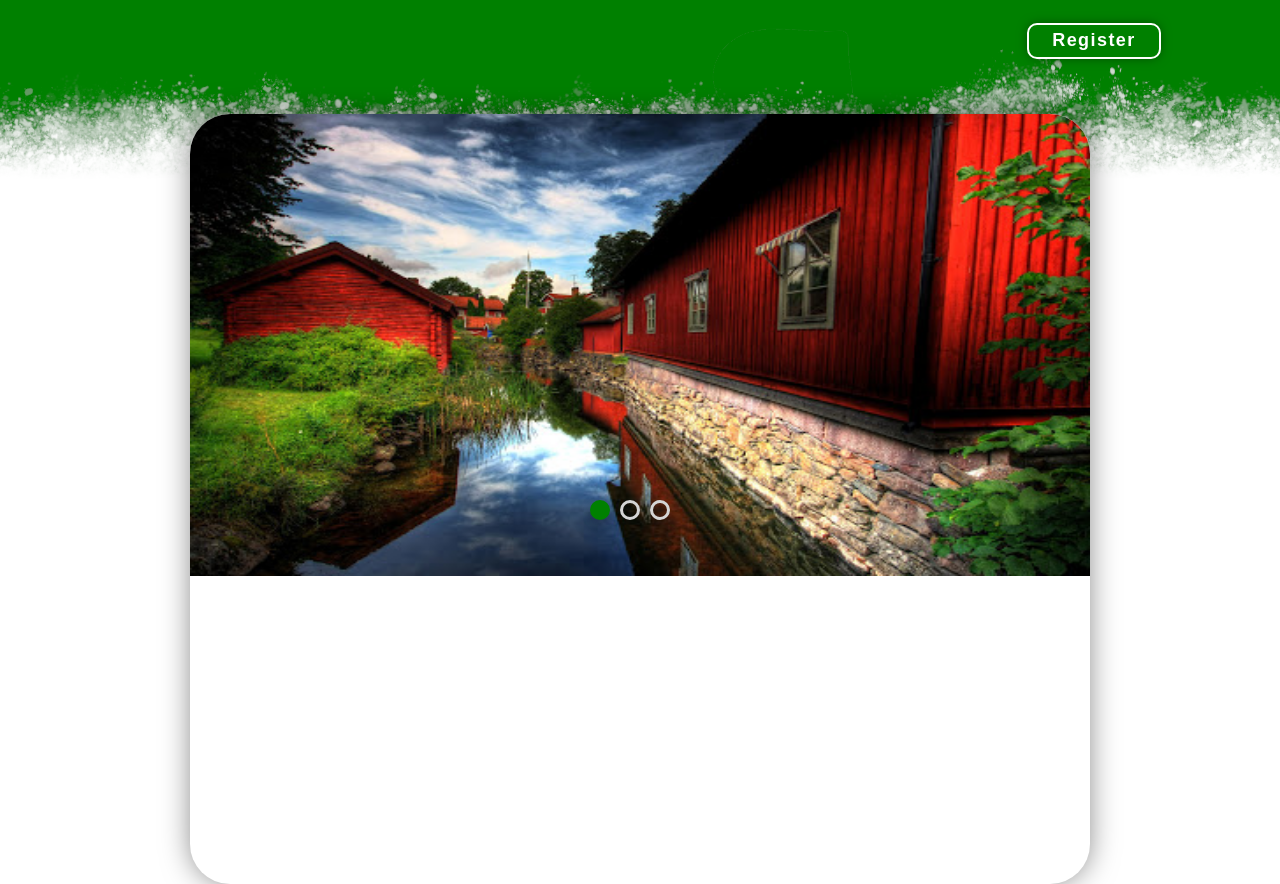
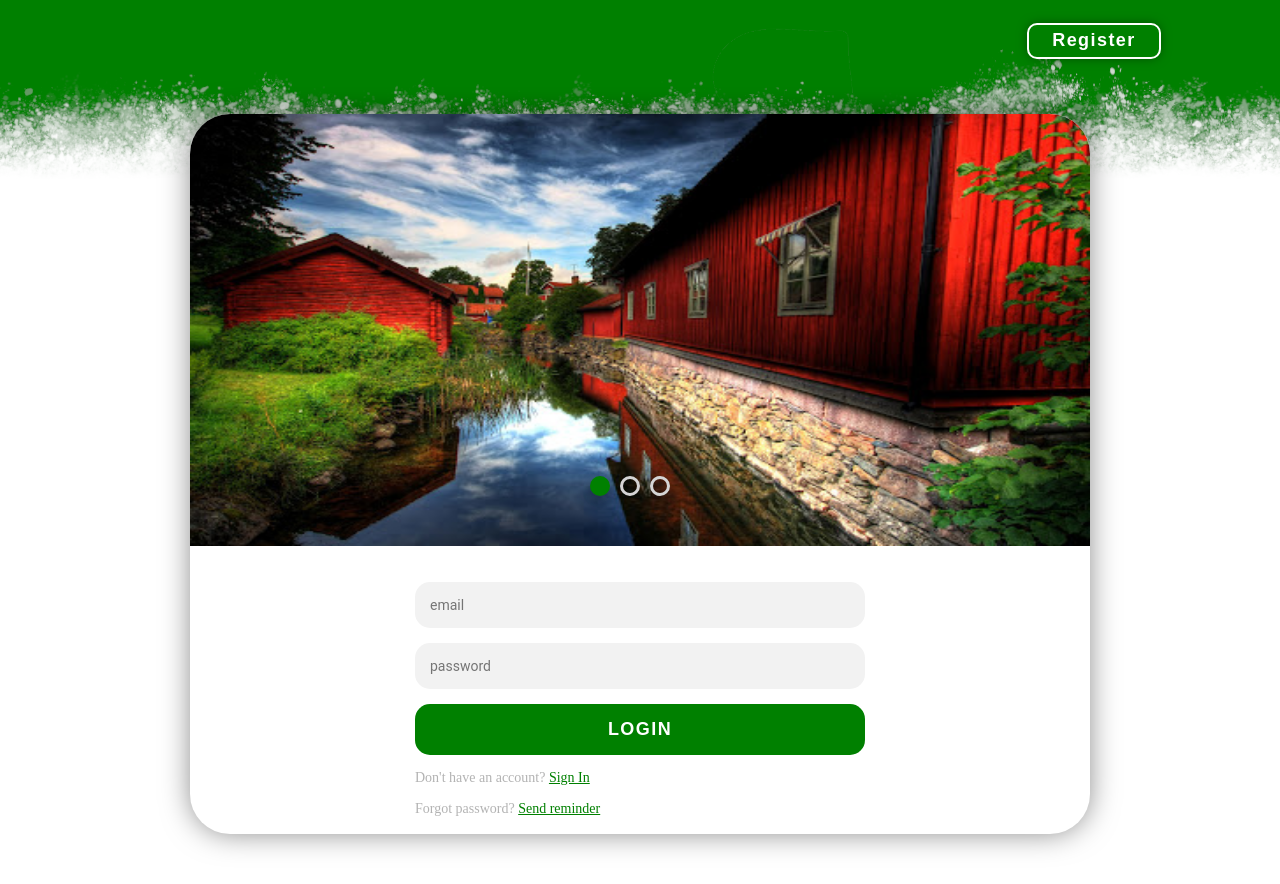
Before and after one commit to jacekrus/dater_front, a React (Create React App) app: page / in a window 1280 px wide. After the commit the page ends 834 px from the top, so only its background shows below. Built offline with nearby package versions, Linux system fonts and the light colour scheme; the HTML template or start-up script is replaced by a standard one.

Commit message:
Added login form

```diff
--- /dev/null
+++ b/src/login/LoginForm.js
@@ -0,0 +1,35 @@
+import React, { Component } from 'react';
+import './LoginRegisterPanelStyles.css';
+
+export default class LoginForm extends Component {
+
+    constructor(props) {
+        super(props);
+        this.state = {
+            isError: false,
+        }
+    }
+
+    changeError() {
+        this.setState({
+            isError: !this.state.isError,
+        });
+    }
+
+    render() {
+        return (
+            <div className="loginPanel">
+                <div className="form">
+                    <form className="register-form">
+                        <input className={"" + (this.state.isError ? " error" : "")} type="text" placeholder="email" />
+                        <input className={"" + (this.state.isError ? " error" : "")} type="password" placeholder="password" />
+                        <button onClick={() => this.changeError()}>Login</button>
+                        <div className="message">Don't have an account? <div>Sign In</div></div>
+                        <div className="message">Forgot password? <div>Send reminder</div></div>
+                    </form>
+                </div>
+            </div>
+        );
+    }
+
+}
--- a/src/login/LoginRegisterPanel.js
+++ b/src/login/LoginRegisterPanel.js
@@ -2,6 +2,7 @@ import React, { Component } from 'react';
 import './LoginRegisterPanelStyles.css';
 import './SlideShow'
 import SlideShow from './SlideShow';
+import LoginForm from './LoginForm';
 
 export default class LoginRegisterPanel extends Component {
 
@@ -13,6 +14,7 @@ export default class LoginRegisterPanel extends Component {
                         <SlideShow />
                     </div>
                     <div className="userPanel back"></div>
+                    <LoginForm />
                 </div>
             </div>
         );
--- a/src/login/LoginRegisterPanelStyles.css
+++ b/src/login/LoginRegisterPanelStyles.css
@@ -1,9 +1,10 @@
 /*Whole panel styles*/
+
 .userPanelContainer {
     position: absolute;
     top: 57%;
     left: 50%;
-    height: 770px;
+    height: 720px;
     width: 900px;
     transform: translate(-50%);
 }
@@ -38,6 +39,7 @@
 }
 
 /*Slide show container styles*/
+
 .slideShowContainer {
     width: 100%;
     height: 60%;
@@ -87,3 +89,69 @@
     border-color: green;
     box-shadow: 0 4px 8px 0 rgba(0, 0, 0, 0.2), 0 6px 20px 0 rgba(0, 0, 0, 0.19);
 }
+
+/*Login form styles*/
+.loginPanel {
+    position: absolute;
+    top: 65%;
+    left: 50%;
+    transform: translate(-50%);
+}
+
+.form input {
+    font-family: "Roboto", sans-serif;
+    outline: 0;
+    background: #f2f2f2;
+    width: 100%;
+    border: 0;
+    margin: 0 0 15px;
+    padding: 15px;
+    box-sizing: border-box;
+    font-size: 14px;
+    border-radius: 15px;
+}
+
+.form.error input  {
+    border: .5px solid red;
+    border-radius: 15px;
+}
+
+.form input:focus {
+    border: .5px solid #00a116;
+    border-radius: 15px;
+}
+
+.form button {
+    font-family: "Roboto", sans-serif;
+    text-transform: uppercase;
+    outline: 0;
+    background: #008000;
+    transition: background-color .6s ease;
+    border-radius: 15px;
+    width: 100%;
+    border: 0;
+    padding: 15px;
+    color: #FFFFFF;
+    font-weight: bold;
+    font-size: 18px;
+    font-family: Sans-Serif;
+    letter-spacing: .08em;
+    cursor: pointer;
+}
+
+.form button:hover {
+    background: #00a116;
+}
+
+.form .message {
+    margin: 15px 0 0;
+    color: #b3b3b3;
+    font-size: 14px;
+}
+
+.form .message div {
+    display: inline-block;
+    cursor: pointer;
+    color: #008000;
+    text-decoration: underline;
+}
```
